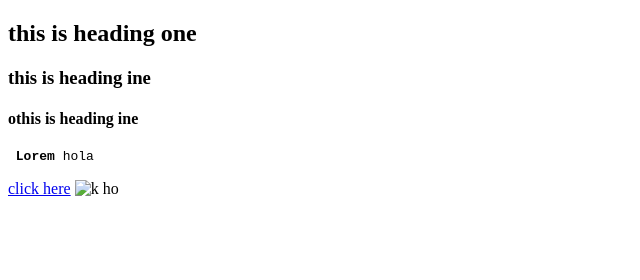
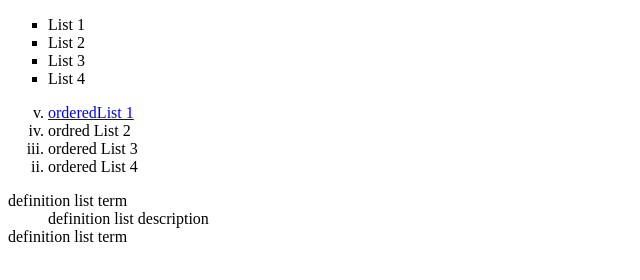
Before and after one commit to dikshantgit-hub/web-development, a plain HTML site: page index.html in a window 1280 px wide. Shown: the whole page, without its empty margins (0-640 px from the left). Drawn offline with Linux system fonts and the light colour scheme.

Commit message:
li ol ul dl dt

```diff
--- a/index.html
+++ b/index.html
@@ -6,12 +6,22 @@
     <title>Document</title>
 </head>
 <body>
-    <h2>this is heading one</h2>
-    <h3>this is heading ine</h3>
-    <h4>othis is heading ine</h4>
-
-    <p><pre> <b>Lorem</b> hola</pre></p>
-    <a href="https://www.youtube.com/"target="blank">click here</a>
-    <img src="C:\Users\diksh\OneDrive\Pictures\image_1.jpg" alt="k ho" width="300" height="200" title="hello">
+    <ul type="square">
+         <li>List 1</li>
+       <li>List 2</li>
+        <li>List 3</li>
+        <li>List 4</li>
+    </ul>
+    <ol type="i" start="5" reversed>
+          <li> <a href="#">orderedList 1</a> </li>
+       <li>ordred List 2</li>
+        <li>ordered List 3</li>
+        <li>ordered List 4</li>
+    </ol>
+      <dl>
+        <dt>definition list term</dt>
+        <dd>definition list description</dd>
+        <dt>definition list term</dt>
+      </dl>
 </body>
 </html>
```
